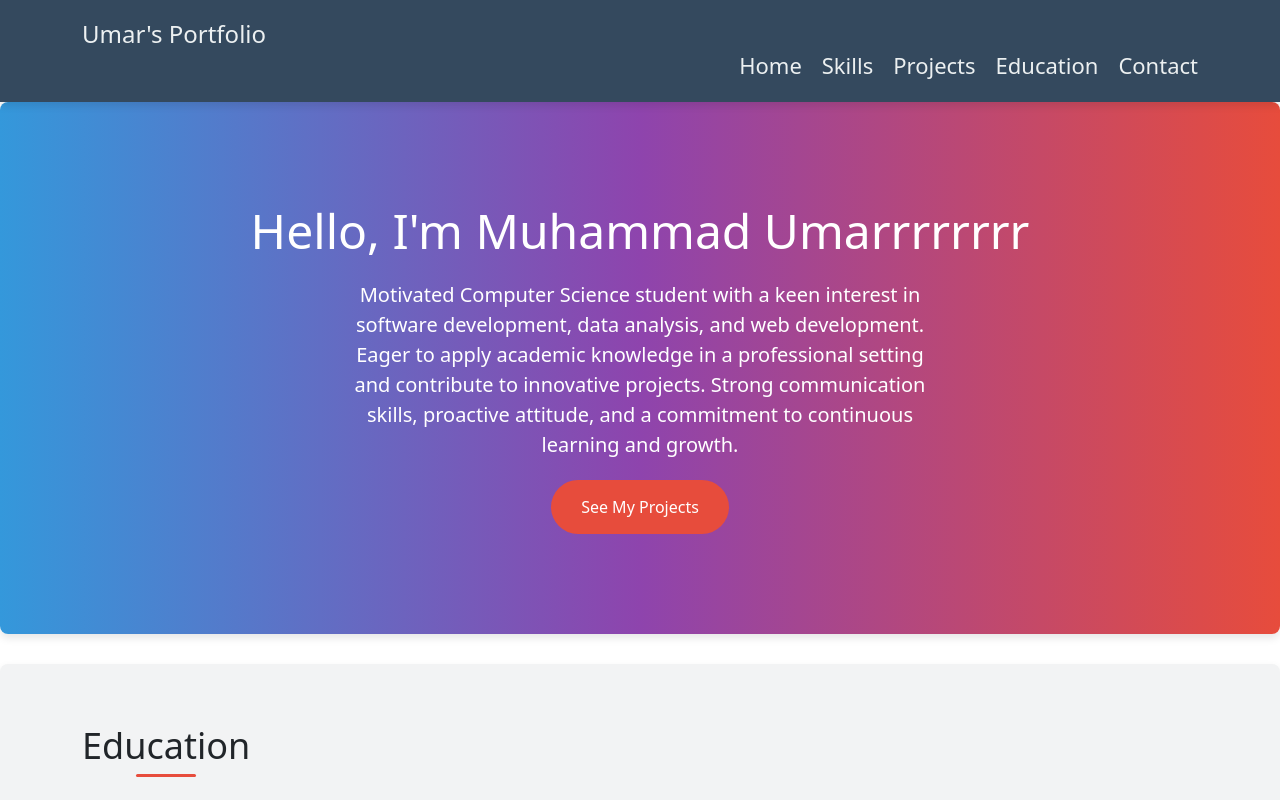
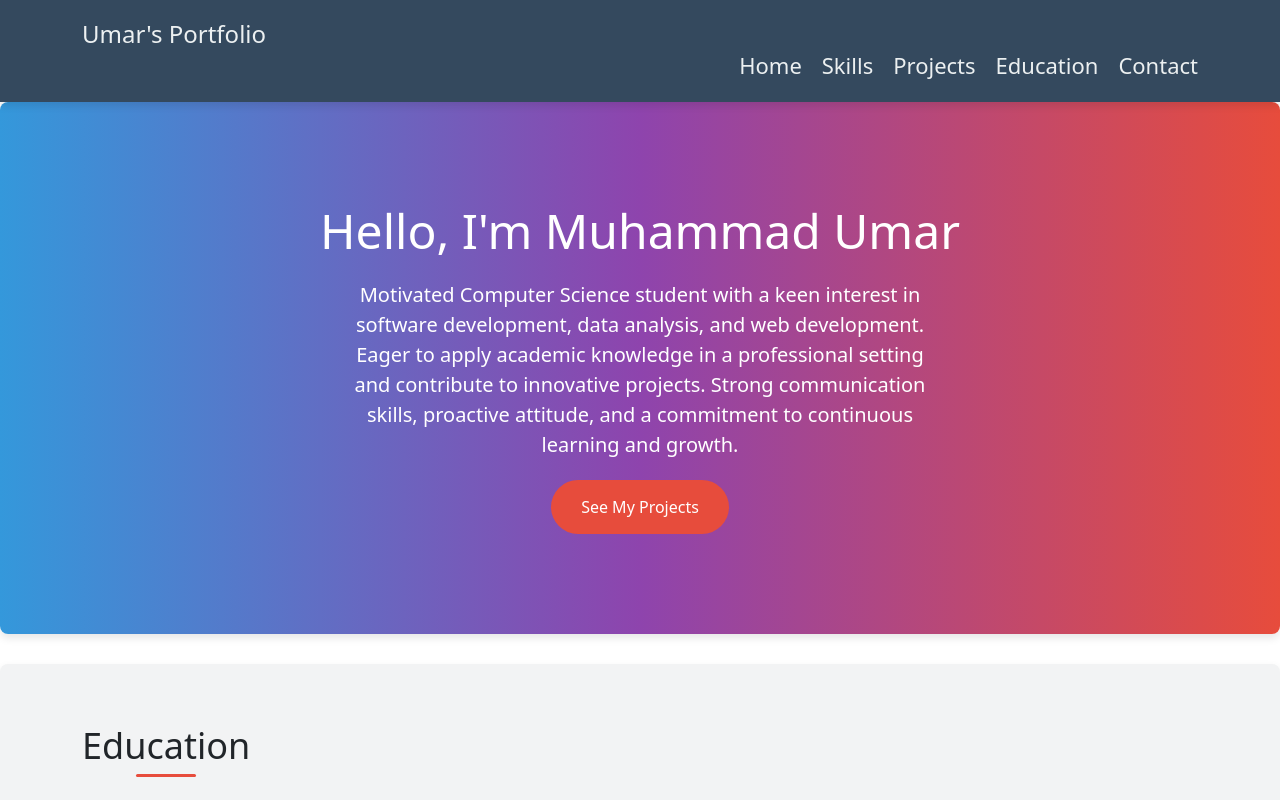
Before and after one commit to Muhammadumar123456/Portfolio, a plain HTML site: page index.html in a window 1280 px wide. Shown: the top 800 px of the page. Drawn offline with nearby package versions, Linux system fonts and the light colour scheme.

Commit message:
Update index.html

```diff
--- a/index.html
+++ b/index.html
@@ -26,7 +26,7 @@
         <section id="home">
             <div class="container">
                 <div class="hero">
-                    <h1>Hello, I'm Muhammad Umarrrrrrrr</h1>
+                    <h1>Hello, I'm Muhammad Umar</h1>
                     <p>Motivated Computer Science student with a keen interest in software development, data analysis, and web development. Eager to apply academic knowledge in a professional setting and contribute to innovative projects. Strong communication skills, proactive attitude, and a commitment to continuous learning and growth.</p>
                     <!-- <img src="IMG_1257.JPG" class="rounded float-start" > -->
                     <a href="#projects" class="cta-button">See My Projects</a>
```
